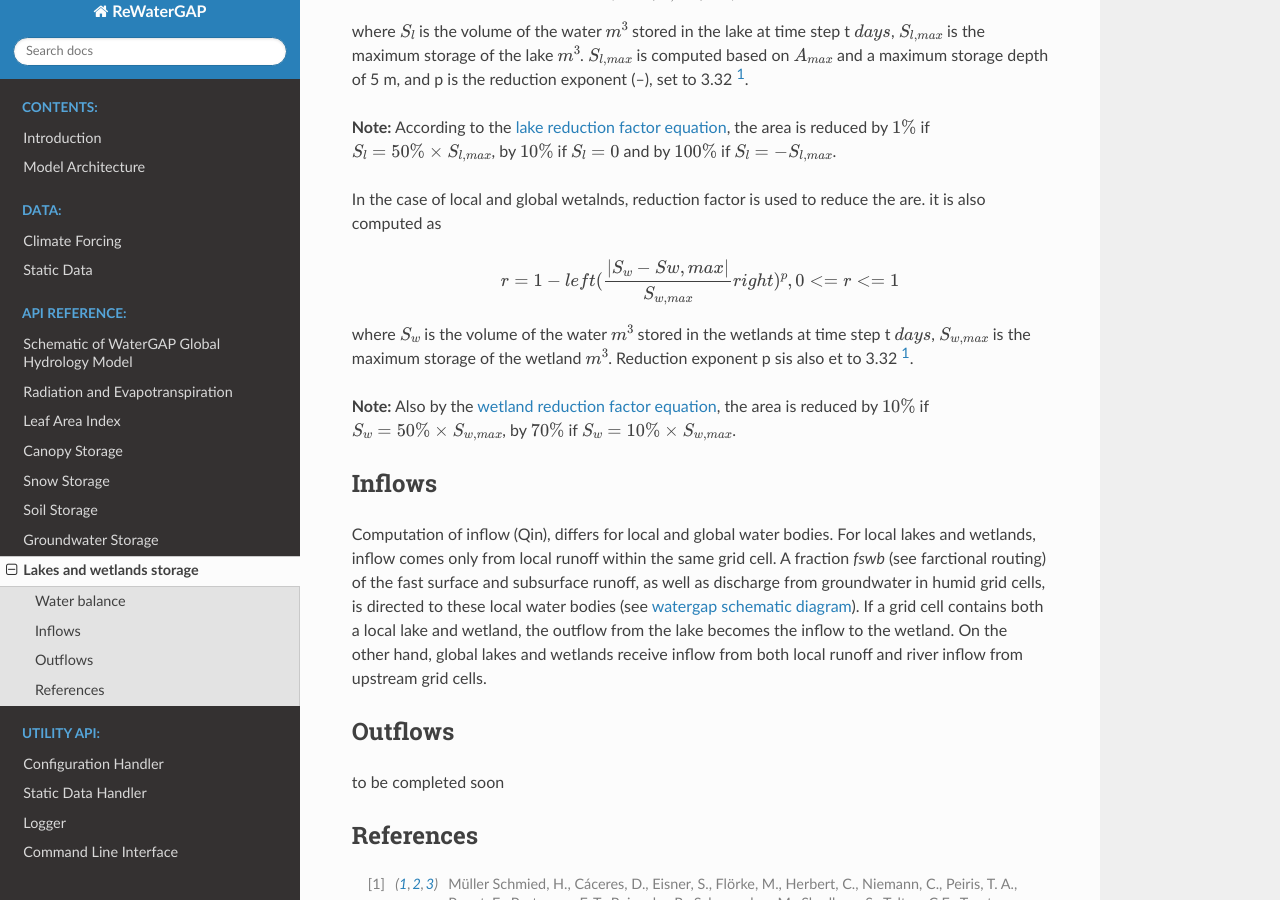
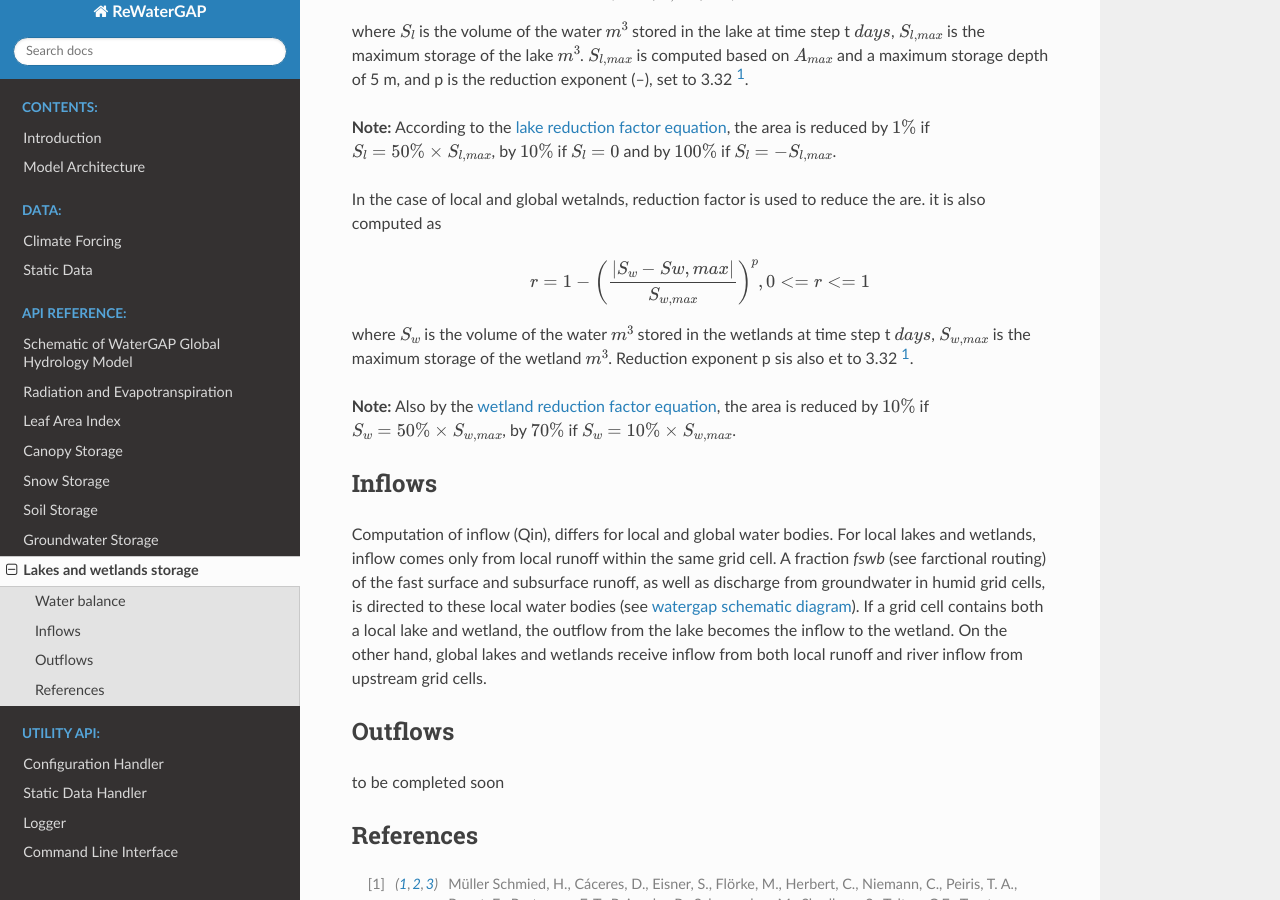
Before and after one commit to HydrologyFrankfurt/ReWaterGAP, a Sphinx documentation site: the page built from docs/api_docs/lakes_wetlands_storage.rst, in a window 1280 px wide and 900 px high, scrolled down 1493 px. Built offline with Sphinx 7.4.7 and the Read the Docs theme 2.0.0, drawn with Linux system fonts in a browser that asks for light colours.

```diff
--- a/docs/api_docs/lakes_wetlands_storage.rst
+++ b/docs/api_docs/lakes_wetlands_storage.rst
@@ -54,7 +54,7 @@ In the case of local and global wetalnds,  reduction factor is used to reduce th
 .. _wetland_red:
 
 .. math::
-   r = 1- left(\frac{|S_w - Sw,max|}{{S}_{w,max}}right)^p,  0 <= r <=1
+   r = 1- \left(\frac{|S_w - Sw,max|}{{S}_{w,max}}\right)^p,  0 <= r <=1
 
 
 where :math:`S_w` is the volume of the water :math:`m^3` stored in the wetlands at time step t :math:`days`, :math:`{S}_{w,max}` is the maximum storage of the wetland :math:`m^3`.  Reduction exponent p sis also et to 3.32 [1]_.
```
